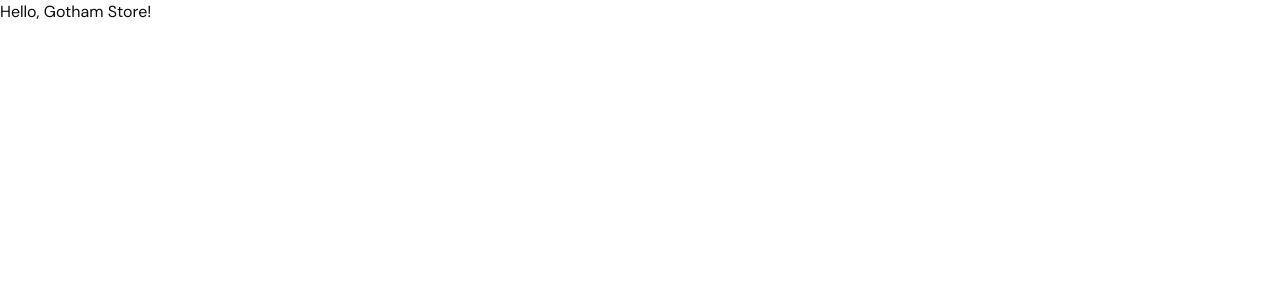
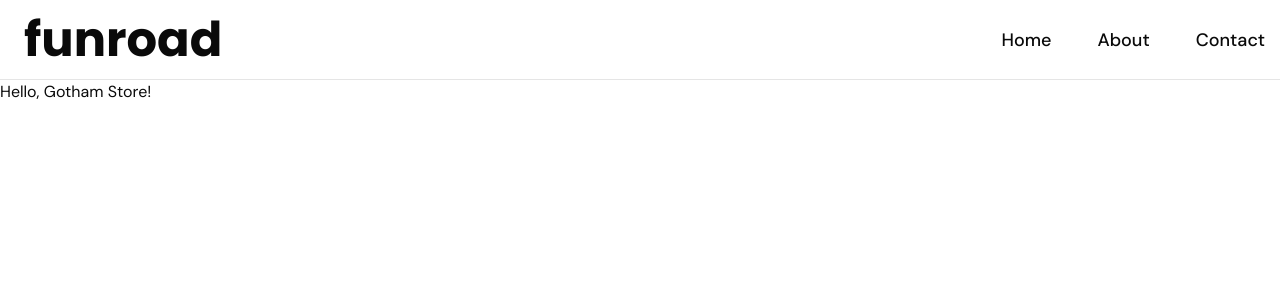
Before and after one commit to meMANNY/Ecommerce, a Next.js app in the folder gothamstore/: page / in a window 1280 px wide. Shown: the top 300 px of the page. Built offline with nearby package versions, Linux system fonts and the light colour scheme.

Commit message:
Halfway done through the Home page Layout

```diff
--- /dev/null
+++ b/gothamstore/src/app/(home)/layout.tsx
@@ -0,0 +1,17 @@
+import { Navbar } from "./navbar";
+
+interface Props{
+    children: React.ReactNode;
+};
+
+
+const Layout = ({ children }: Props) => {
+  return (
+    <div className="flex flex-col min-h-screen">
+    <Navbar/>
+      {children}
+    </div>
+  );
+};
+
+export default Layout;
--- /dev/null
+++ b/gothamstore/src/app/(home)/navbar.tsx
@@ -0,0 +1,57 @@
+"use client";
+import { Button } from "@/components/ui/button";
+import { Poppins } from "next/font/google";
+import Link from "next/link";
+import { cn } from "@/lib/utils";
+import { usePathname } from "next/navigation";
+
+const poppins = Poppins({
+    subsets: ["latin"],
+    weight:["700"]
+});
+
+interface NavbarItemProps {
+  children: React.ReactNode;
+  href: string;
+  isActive?: boolean;
+}
+
+const NavbarItem = ({ children, href, isActive }: NavbarItemProps) => {
+  return (
+   <Button asChild variant={"outline"} className={cn(" bg-transparent hover:bg-transparent rounded-full hover:border-primary border-transparent px-3.5 text-lg", isActive && "bg-black text-white hover:bg-black hover:text-white")}>
+    <Link href={href}>
+      {children}
+    </Link>
+   </Button>
+  );
+};
+
+const navbarItems = [
+  { children: "Home", href: "/" },
+  { children: "About", href: "/about" },
+  { children: "Contact", href: "/contact" },
+];
+
+export const Navbar = () => {
+
+    const pathname = usePathname();
+
+  return (
+ <nav className="h-20 flex border-b justify-between font-medium bg-white">
+    <Link href="/" className={"pl-6 flex items-center"}>
+      <span className={cn(" text-5xl font-semibold ", poppins.className)}>funroad</span>
+    </Link>
+
+    <div className=" items-center gap-4 hidden lg:flex">
+        {navbarItems.map((item) => (
+            <NavbarItem
+            key ={item.href}
+            href={item.href}
+            >
+              {item.children}
+            </NavbarItem>
+        ))}
+    </div>
+ </nav>
+    );
+};
--- /dev/null
+++ b/gothamstore/src/app/(home)/page.tsx
@@ -0,0 +1,11 @@
+
+
+export default function Home() {
+  return (
+  <div>
+    <p>
+      Hello, Gotham Store!
+    </p>
+  </div>
+  );
+}
--- a/gothamstore/src/app/page.tsx
+++ /dev/null
@@ -1,11 +0,0 @@
-
-
-export default function Home() {
-  return (
-  <div>
-    <p>
-      Hello, Gotham Store!
-    </p>
-  </div>
-  );
-}
```
